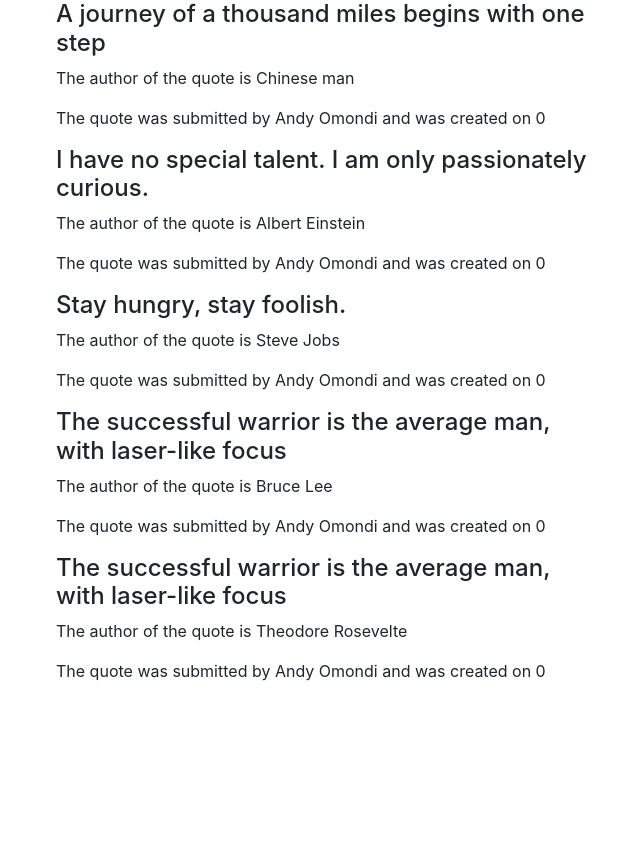
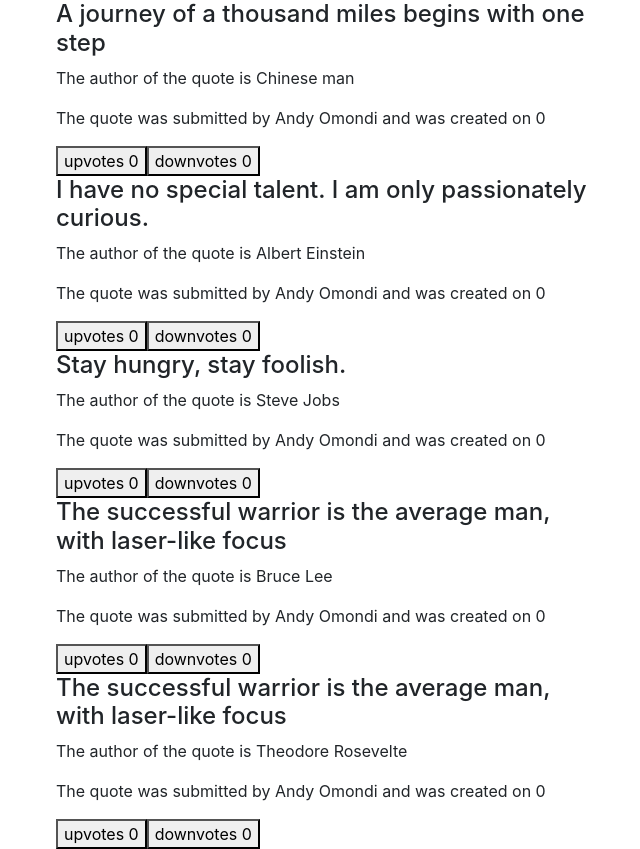
Before and after one commit to AndyOmondi17/quotes-application, an Angular app in the folder Quotes/: page / in a window 1280 px wide. Shown: the whole page, without its empty margins (29-669 px from the left). Before the commit the page ends 800 px from the top, so only its background shows below. Built offline with nearby package versions, Linux system fonts and the light colour scheme.

Commit message:
add functionality for downvotes and upvotes

```diff
--- a/Quotes/src/app/quote-details/quote-details.component.html
+++ b/Quotes/src/app/quote-details/quote-details.component.html
@@ -1,4 +1,6 @@
 <div>
     <p>The author of the quote is {{quote.author}}</p>
     <p>The quote was submitted by {{ quote.submittedBy }} and was created on {{quote.dateCreation|dateCount}}</p>
+    <button (click)="quote.upvotes=quote.upvotes+1">upvotes {{quote.upvotes}}</button>
+    <button (click)="quote.downvotes=quote.downvotes+1">downvotes {{quote.downvotes}}</button>
 </div>
```
